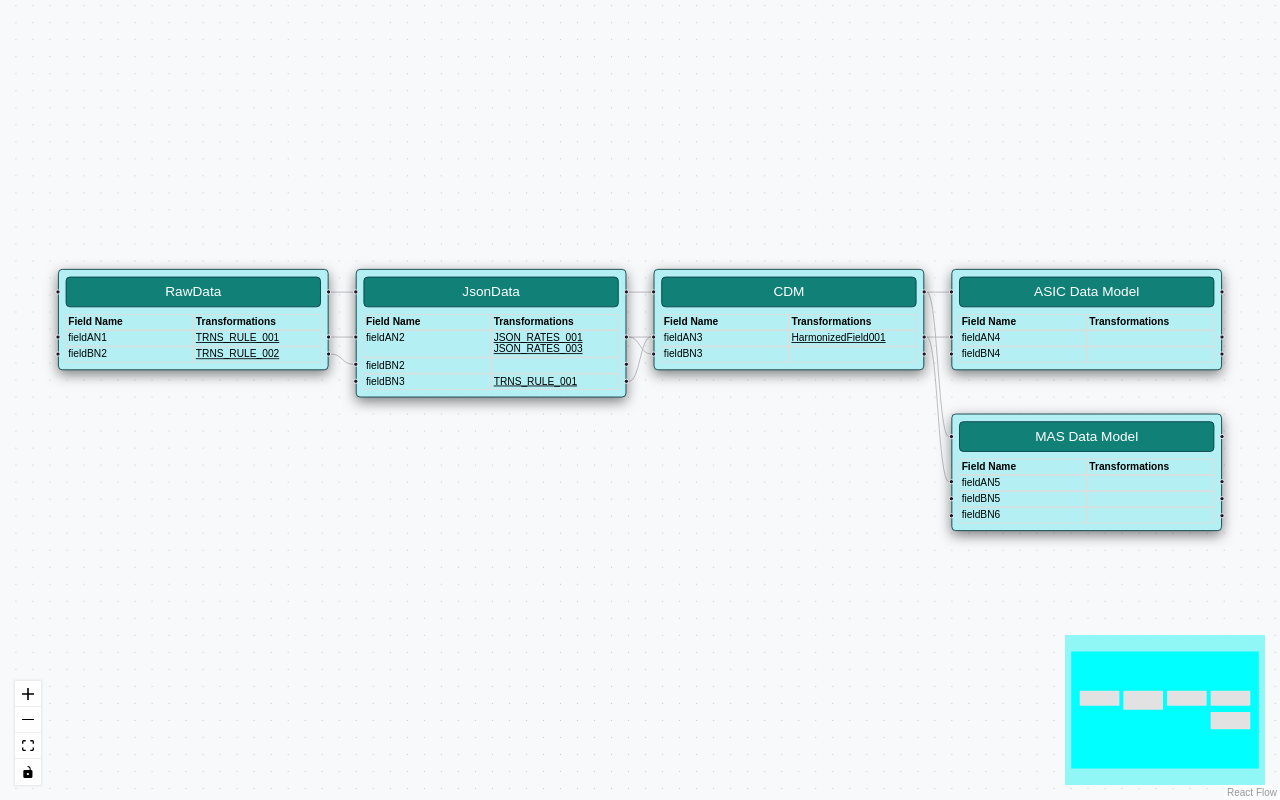
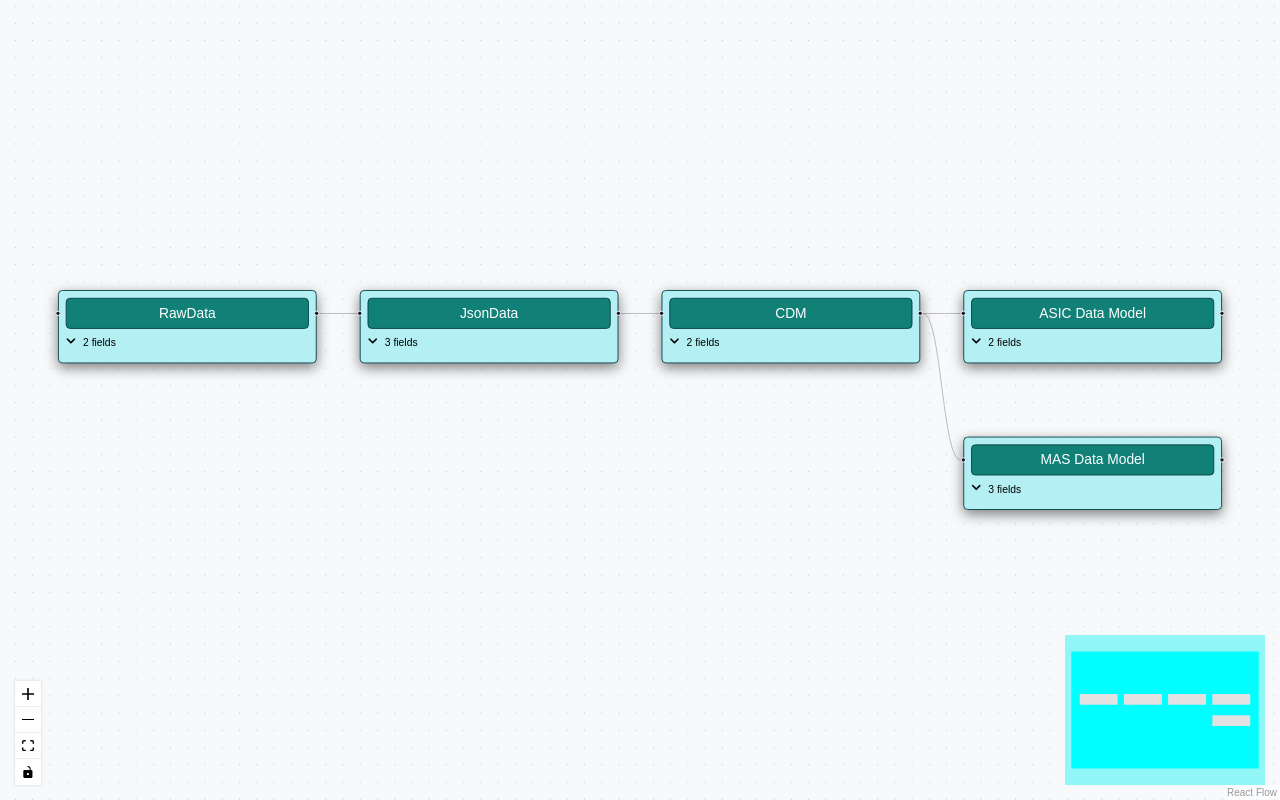
Before and after one commit to pks9862728888/react-flow-demo, a Next.js app: page / in a window 1280 px wide. Built offline with nearby package versions, Linux system fonts and the light colour scheme.

Commit message:
Added capability to show / hide table

```diff
--- a/package.json
+++ b/package.json
@@ -16,6 +16,7 @@
     "next": "15.1.6",
     "react": "^19.0.0",
     "react-dom": "^19.0.0",
+    "react-icons": "^5.4.0",
     "tailwindcss": "^4.0.0"
   },
   "devDependencies": {
--- a/src/app/components/TableNode/TableName.module.css
+++ b/src/app/components/TableNode/TableName.module.css
@@ -1,4 +1,6 @@
 :root {
+    --min-width: 300px;
+    --max-width: 300px;
     --table-row-line-height: 13px;
     --table-row-font-size: 12px;
     --table-data-padding: 2px;
@@ -13,6 +15,8 @@
     box-shadow: 0 5px 15px rgba(0, 0, 0, 0.5);
     border-radius: var(--border-radius);
     border: 1px solid #053b42;
+    min-width: var(--min-width);
+    max-width: var(--max-width);
 }
 
 .assetName {
@@ -23,6 +27,18 @@
     font-size: 16px;
     border-radius: var(--border-radius);
     border: 1px solid #053b42;
+}
+
+/*Style row showing fields count and show / collapse button*/
+.iconShowOrCollapse {
+    padding-right: var(--consistent-padding);
+}
+
+.fieldsCount {
+    font-size: var(--table-row-font-size);
+    line-height: var(--table-row-line-height);
+    padding-bottom: var(--consistent-padding);
+    text-align: left;
 }
 
 /*Style div like table*/
@@ -49,8 +65,6 @@
     flex: 1;
     padding: var(--table-data-padding);
     border: 1px solid #ddd;
-    max-width: 150px;
-    min-width: 150px;
     overflow: hidden;
     text-overflow: ellipsis;
     text-align: left;
--- a/src/app/components/TableNode/TableNode.tsx
+++ b/src/app/components/TableNode/TableNode.tsx
@@ -1,5 +1,5 @@
 "use client";
-import React, {ReactElement} from "react";
+import React, {ReactElement, useState} from "react";
 import styles from './TableName.module.css';
 import {Handle, Position} from "@xyflow/react";
 import {TableNodeDataType} from "@/app/types/tablenode/TableNodeDataType";
@@ -7,12 +7,15 @@ import {TableNodeDataRow} from "@/app/types/tablenode/TableNodeDataRow";
 import getEdgeHandleKey from "@/app/functions/tablenode/getEdgeHandleKey";
 import {DASH_SOURCE, DASH_TARGET} from "@/app/constants/appStringConstants";
 import getEdgeHandleKeyPrefix from "@/app/functions/tablenode/getEdgeHandleKeyPrefix";
+import {FaChevronDown, FaChevronUp} from "react-icons/fa";
 
 const fixedHeightFromTop: number = 80;
 const heightBetweenTwoRows: number = 20;
 const transformationRuleHeight: number = 12;
 
 const TableNode = ({data}: { data: TableNodeDataType }): ReactElement => {
+  const [showTable, setShowTable] = useState(false);
+  const toggleShowTable = (): void => setShowTable(!showTable);
   const triggerNodeSelection = (dataRowId: string) => {
     if (data.triggerNodeSelection) {
       data.triggerNodeSelection({nodeId: data.id, dataRowId: dataRowId});
@@ -52,8 +55,12 @@ const TableNode = ({data}: { data: TableNodeDataType }): ReactElement => {
       />
       <div className={styles.dataSetContainer}>
         <div className={styles.assetName}>{data.datasetName}</div>
-        {/*Table starts here*/}
-        <div className={styles.table}>
+        <div className={styles.fieldsCount} onClick={toggleShowTable}>
+          <span className={styles.iconShowOrCollapse}>{showTable ? <FaChevronUp /> : <FaChevronDown />}</span>
+          {data.dataRows ? data.dataRows.length : 0} fields
+        </div>
+        {/*Table starts here, show only when its in expanded mode*/}
+        {showTable && <div className={styles.table}>
           <div className={styles.row}>
             {data.headerColumns?.map((headerCol: string) => (
               <div key={headerCol} className={styles.header}>{headerCol}</div>
@@ -94,6 +101,7 @@ const TableNode = ({data}: { data: TableNodeDataType }): ReactElement => {
             </div>
           ))}
         </div>
+        }
         {/*Right handle to connect to next node*/}
         <Handle
           id={data.id + "-" + "source"}
```
Also changed, not shown: 1 other file (tests, documents, lock files or other folders).
